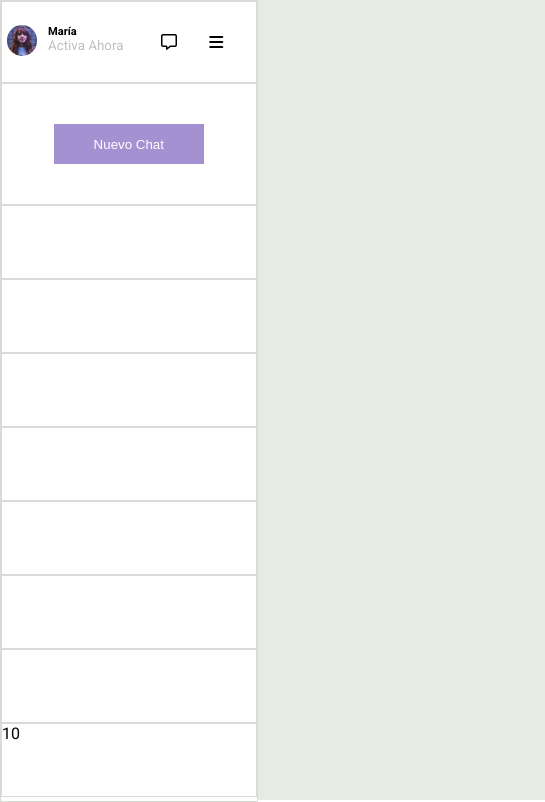
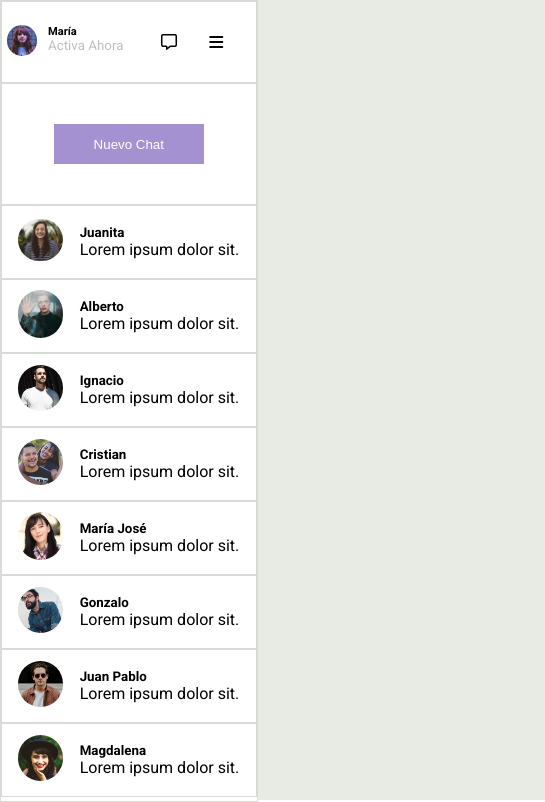
Before and after one commit to carloszamorano10/Sistema_de_mensajer-a, a plain HTML site: page index.html in a window 1280 px wide. Shown: the full height of the page, 0-545 px from the left. Drawn offline with Linux system fonts and the light colour scheme.

Commit message:
agregué perfiles

```diff
--- a/assets/style/style.css
+++ b/assets/style/style.css
@@ -14,6 +14,7 @@ body {
   width: 20%;
   height: 100vh;
   border: 0.5px solid #bec1bb94;
+
 }
 .cont-primero {
   display: flex;
@@ -51,9 +52,17 @@ h1 {
   width: 30px;
   border-radius: 50px;
 }
+
+.img-secundaria{
+    width: 45px;
+    border-radius: 50px;
+}
 .cont-chico {
   height: 9%;
   border: 0.5px solid #bec1bb94;
+  display: flex;
+  justify-content: space-evenly;
+  align-items: center;
 }
 .cont-grande {
   display: flex;
--- a/index.html
+++ b/index.html
@@ -4,7 +4,10 @@
     <meta charset="UTF-8" />
     <meta name="viewport" content="width=device-width, initial-scale=1.0" />
     <link rel="stylesheet" href="./assets/style/style.css" />
-    <script src="https://kit.fontawesome.com/a348e8d477.js" crossorigin="anonymous"></script>
+    <script
+      src="https://kit.fontawesome.com/a348e8d477.js"
+      crossorigin="anonymous"
+    ></script>
     <title>Sistema de Mensajería</title>
   </head>
   <body>
@@ -12,7 +15,11 @@
       <div class="cont-primero">
         <div class="cont-maria">
           <div>
-            <img class="img-principal" src="./assets/img/maria.jpg" alt="Imagen tipo perfil de María">
+            <img
+              class="img-principal"
+              src="./assets/img/maria.jpg"
+              alt="Imagen tipo perfil de María"
+            />
           </div>
           <div>
             <h1>María</h1>
@@ -24,24 +31,132 @@
           <i class="fa-solid fa-bars"></i>
         </div>
       </div>
+
       <div class="cont-grande">
         <button class="btn-chat">Nuevo Chat</button>
       </div>
-      <div class="cont-chico"></div>
-      <div class="cont-chico"></div>
-      <div class="cont-chico"></div>
-      <div class="cont-chico"></div>
-      <div class="cont-chico"></div>
-      <div class="cont-chico"></div>
-      <div class="cont-chico"></div>
-      <div class="cont-chico">10</div>
+
+      <div class="cont-chico">
+        <div>
+          <img
+            class="img-secundaria"
+            src="./assets/img/juanita.jpg"
+            alt="Imagen tipo perfil de Juanita"
+          />
+        </div>
+        <div>
+          <h1>Juanita</h1>
+          <p>Lorem ipsum dolor sit.</p>
+        </div>
+      </div>
+
+      <div class="cont-chico">
+        <div>
+          <img
+            class="img-secundaria"
+            src="./assets/img/alberto.jpg"
+            alt="Imagen tipo perfil de Alberto"
+          />
+        </div>
+        <div>
+          <h1>Alberto</h1>
+          <p>Lorem ipsum dolor sit.</p>
+        </div>
+      </div>
+
+      <div class="cont-chico">
+        <div>
+          <img
+            class="img-secundaria"
+            src="./assets/img/ignacio.jpg"
+            alt="Imagen tipo perfil de Ignacio"
+          />
+        </div>
+        <div>
+          <h1>Ignacio</h1>
+          <p>Lorem ipsum dolor sit.</p>
+        </div>
+      </div>
+
+      <div class="cont-chico">
+        <div>
+          <img
+            class="img-secundaria"
+            src="./assets/img/cristian.jpg"
+            alt="Imagen tipo perfil de Cristian"
+          />
+        </div>
+        <div>
+          <h1>Cristian</h1>
+          <p>Lorem ipsum dolor sit.</p>
+        </div>
+      </div>
+
+      <div class="cont-chico">
+        <div>
+          <img
+            class="img-secundaria"
+            src="./assets/img/mariajose.jpg"
+            alt="Imagen tipo perfil de María José"
+          />
+        </div>
+        <div>
+          <h1>María José</h1>
+          <p>Lorem ipsum dolor sit.</p>
+        </div>
+      </div>
+
+      <div class="cont-chico">
+        <div>
+          <img
+            class="img-secundaria"
+            src="./assets/img/gonzalo.jpg"
+            alt="Imagen tipo perfil de Gonzalo"
+          />
+        </div>
+        <div>
+          <h1>Gonzalo</h1>
+          <p>Lorem ipsum dolor sit.</p>
+        </div>
+      </div>
+
+      <div class="cont-chico">
+        <div>
+          <img
+            class="img-secundaria"
+            src="./assets/img/juanpablo.jpg"
+            alt="Imagen tipo perfil de Juan Pablo"
+          />
+        </div>
+        <div>
+          <h1>Juan Pablo</h1>
+          <p>Lorem ipsum dolor sit.</p>
+        </div>
+      </div>
+
+      <div class="cont-chico">
+        <div>
+          <img
+            class="img-secundaria"
+            src="./assets/img/magdalena.jpg"
+            alt="Imagen tipo perfil de Magdalena"
+          />
+        </div>
+        <div>
+          <h1>Magdalena</h1>
+          <p>Lorem ipsum dolor sit.</p>
+        </div>
+      </div>
     </aside>
 
     <section class="section">
       <div class="contenedor-sect">
-        <img class="logo" src="./assets/img/hand.png" alt="Logo de la app">
+        <img class="logo" src="./assets/img/hand.png" alt="Logo de la app" />
         <h1>Comienza el Networking</h1>
-        <p>Presiona el botón <b>"Nuevo chat"</b> para comenzara a crear nuevas redes de contacto para tu empresa o emprendimiento</p>
+        <p>
+          Presiona el botón <b>"Nuevo chat"</b> para comenzara a crear nuevas
+          redes de contacto para tu empresa o emprendimiento
+        </p>
       </div>
     </section>
   </body>
```
Also changed, not shown: assets/img/alberto.jpg (renamed from assets/img/Screen Shot 2018-11-28 at 15.32.16.jpg), assets/img/cristian.jpg (renamed from assets/img/Screen Shot 2018-11-28 at 15.28.30.jpg), assets/img/gonzalo.jpg (renamed from assets/img/Screen Shot 2018-11-28 at 15.31.09.jpg), assets/img/ignacio.jpg (renamed from assets/img/Screen Shot 2018-11-28 at 15.30.34.jpg), assets/img/juanita.jpg (renamed from assets/img/Screen Shot 2018-11-28 at 15.27.14.jpg), assets/img/juanpablo.jpg (renamed from assets/img/Screen Shot 2018-11-28 at 15.30.54.jpg), assets/img/magdalena.jpg (renamed from assets/img/Screen Shot 2018-11-28 at 15.28.04.jpg), assets/img/mariajose.jpg (renamed from assets/img/Screen Shot 2018-11-28 at 15.32.44.jpg).
